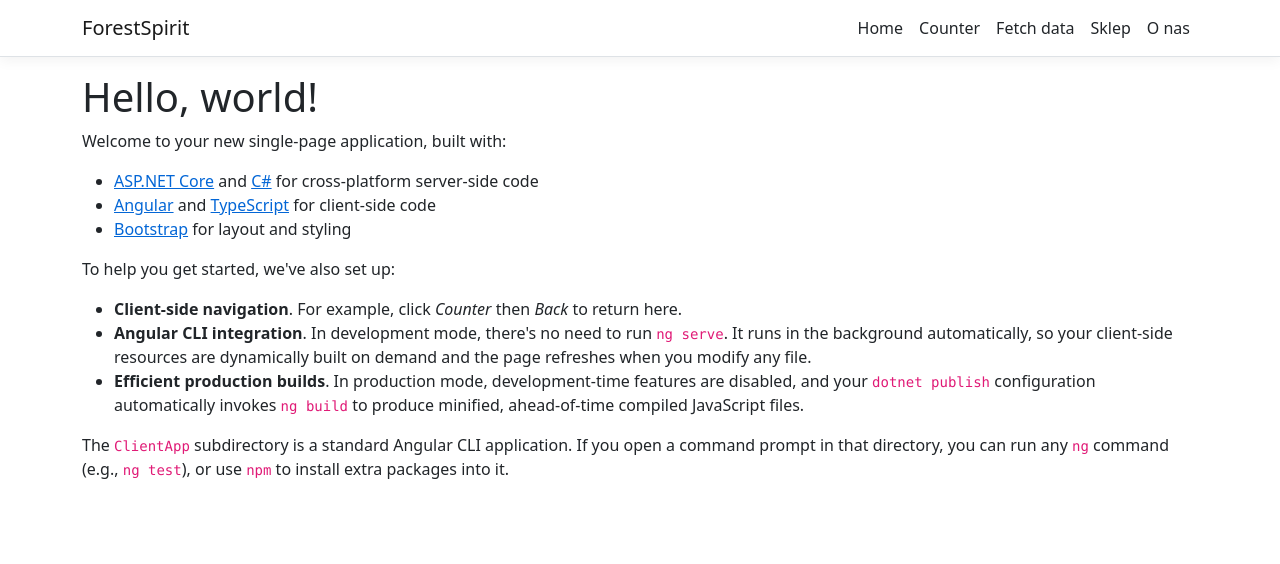
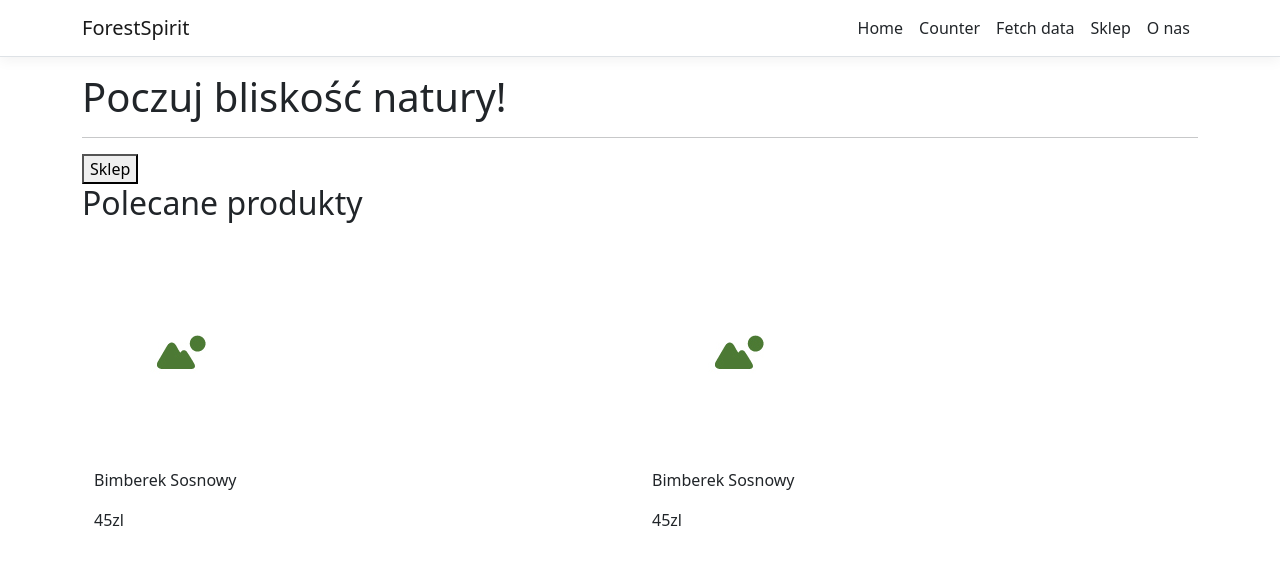
Before and after one commit to kacperbochan/ForestSpirit, an Angular app in the folder ForestSpirit/ClientApp/: page / in a window 1280 px wide. Shown: the top 564 px of the page. Built offline with nearby package versions, Linux system fonts and the light colour scheme.

Commit message:
add any home

```diff
--- /dev/null
+++ b/ForestSpirit/ClientApp/src/app/home/home.component.css
@@ -0,0 +1,58 @@
+:root {
+    --main-color: #4c7a34;
+    --primary-color: #355723;
+    --secondary-color: #243e16;
+  }
+
+  .header{
+    text-align: center;
+    color: var(--main-color);
+    padding-top: 50px;
+    padding-bottom: 50px;
+    margin: 20px;
+    border: 2px solid var(--main-color);
+  }
+
+  .hpp{
+    text-align: center;
+    padding: 50px;
+    color: var(--main-color);
+  }
+
+  .image {
+    display: block;
+    width: 100%;
+    height: 40%;
+
+    border: 2px solid var(--main-color);
+  }
+
+  .image2{
+    display: block;
+    width: 40%;
+    height: 40%;
+
+    border: 2px solid var(--main-color);
+  }
+
+.undertext{
+    text-align: center;
+    color: var(--main-color);
+    margin:2px;
+}
+
+  hr {
+    width:30%;
+    margin:0 auto;
+  }
+  .button {
+    background-color: #4c7a34;
+    border: none;
+    color: white;
+    padding: 15px 50px;
+    margin: 10px;
+    text-align: center;
+    text-decoration: none;
+    display: inline-block;
+    font-size: 16px;
+  }
--- a/ForestSpirit/ClientApp/src/app/home/home.component.html
+++ b/ForestSpirit/ClientApp/src/app/home/home.component.html
@@ -1,14 +1,26 @@
-<h1>Hello, world!</h1>
-<p>Welcome to your new single-page application, built with:</p>
-<ul>
-  <li><a href='https://get.asp.net/'>ASP.NET Core</a> and <a href='https://msdn.microsoft.com/en-us/library/67ef8sbd.aspx'>C#</a> for cross-platform server-side code</li>
-  <li><a href='https://angular.io/'>Angular</a> and <a href='http://www.typescriptlang.org/'>TypeScript</a> for client-side code</li>
-  <li><a href='http://getbootstrap.com/'>Bootstrap</a> for layout and styling</li>
-</ul>
-<p>To help you get started, we've also set up:</p>
-<ul>
-  <li><strong>Client-side navigation</strong>. For example, click <em>Counter</em> then <em>Back</em> to return here.</li>
-  <li><strong>Angular CLI integration</strong>. In development mode, there's no need to run <code>ng serve</code>. It runs in the background automatically, so your client-side resources are dynamically built on demand and the page refreshes when you modify any file.</li>
-  <li><strong>Efficient production builds</strong>. In production mode, development-time features are disabled, and your <code>dotnet publish</code> configuration automatically invokes <code>ng build</code> to produce minified, ahead-of-time compiled JavaScript files.</li>
-</ul>
-<p>The <code>ClientApp</code> subdirectory is a standard Angular CLI application. If you open a command prompt in that directory, you can run any <code>ng</code> command (e.g., <code>ng test</code>), or use <code>npm</code> to install extra packages into it.</p>
+<body>
+<div class="header">
+  <h1>Poczuj bliskość natury!</h1>
+  <hr>
+    <button class="button">Sklep</button>
+</div>
+
+<div class="hpp">
+  <h2>Polecane produkty</h2>
+</div>
+<div class="container">
+  <div class="row">
+    <div class="col-sm">
+      <img src="assets/zdjecie_brak_pionowe.jpg" alt="zdjecie_kategoria" class="image">
+      <p class="undertext">Bimberek Sosnowy</p>
+      <p class="undertext">45zl</p>
+    </div>
+    <div class="col-sm">
+      <img src="assets/zdjecie_brak_pionowe.jpg" alt="zdjecie_kategoria" class="image">
+      <p class="undertext">Bimberek Sosnowy</p>
+      <p class="undertext">45zl</p>
+    </div>
+  </div>
+</div>
+
+</body>
```
